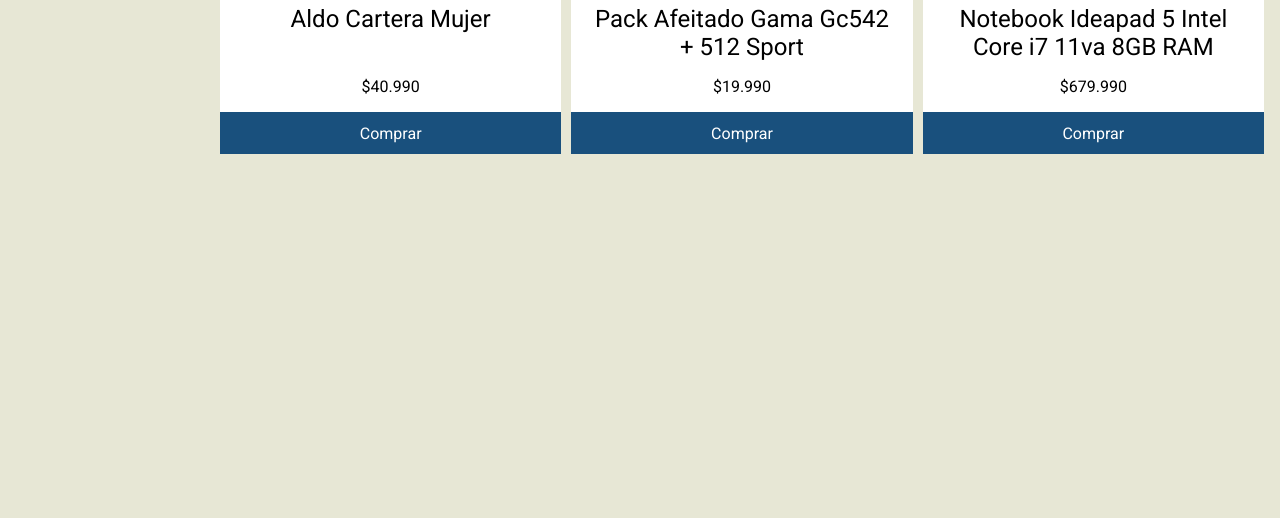
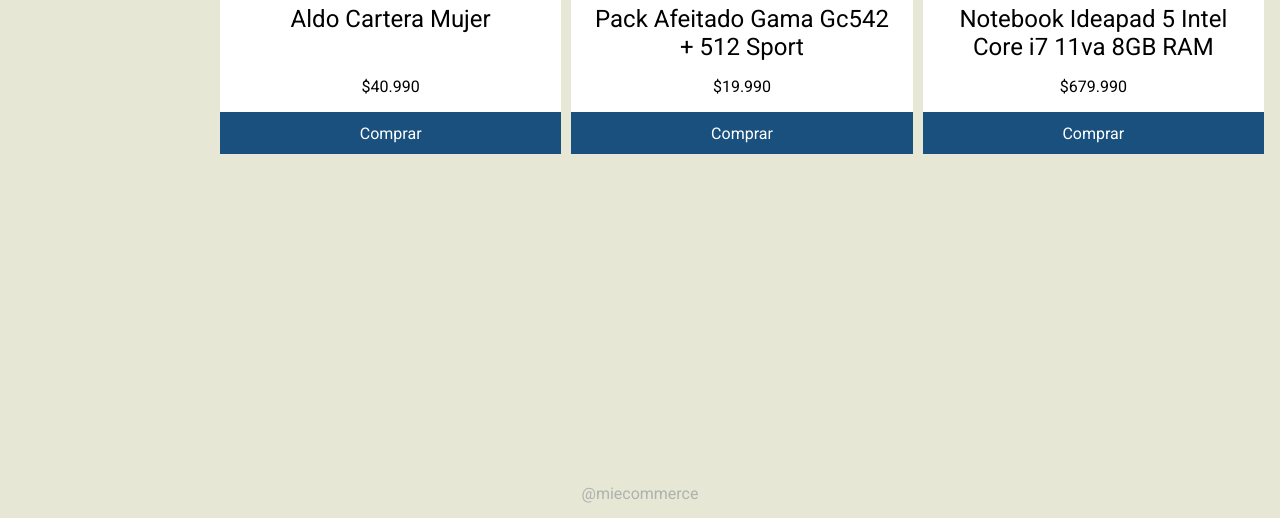
Before and after one commit to maglys82/E-commerce, a plain HTML site: page index.html in a window 1280 px wide. Shown: the part 796-1314 px from the top of the page. Before the commit the page ends 1255 px from the top, so only its background shows below. Drawn offline with Linux system fonts and the light colour scheme.

Commit message:
Se agrega en el footer el texto correspondienteg.

```diff
--- a/assets/css/style.css
+++ b/assets/css/style.css
@@ -49,6 +49,11 @@
 
 footer {
     grid-area: footer;
+    display: flex;
+    justify-content: center;
+    padding-top: 25px;
+    padding-bottom: 15px;
+    color: rgb(173, 178, 173);
 }
 
 .container-principal {
--- a/index.html
+++ b/index.html
@@ -79,6 +79,7 @@
         </section>
     </main>
     <footer>
+        <p>@miecommerce</p>
     </footer>
 </body>
 
```
